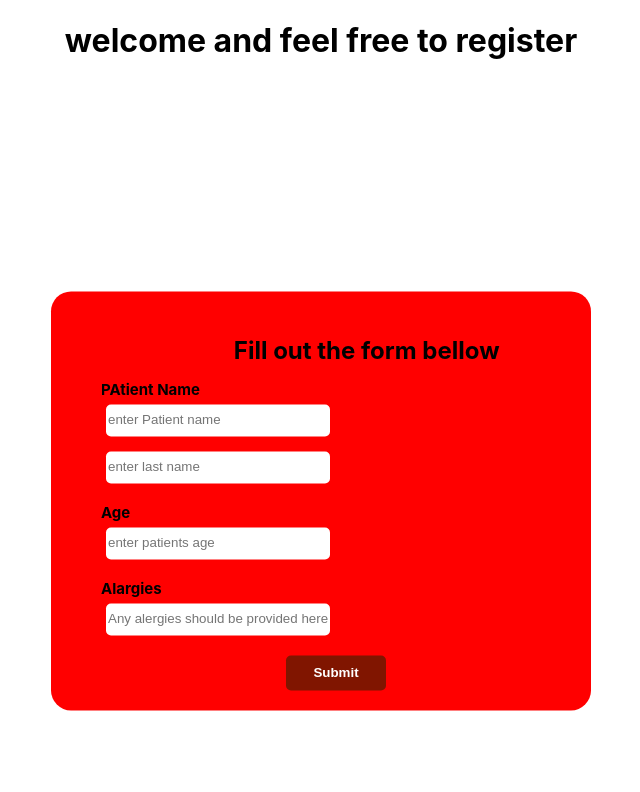
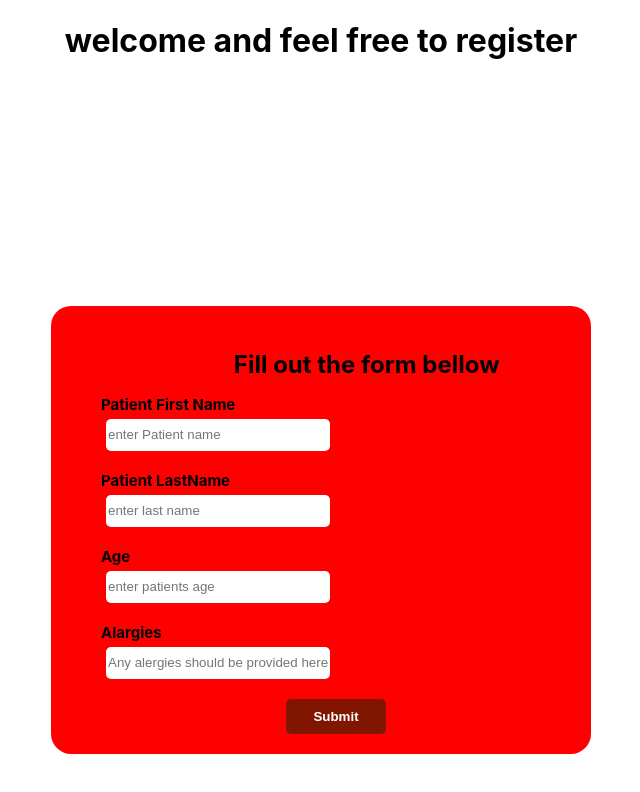
Before and after one commit to Kris-Ekiteles/Hospital-system, a React (Create React App) app: page /Registration in a window 1280 px wide. Shown: the top 792 px of the page, without its empty margins (319-959 px from the left). Built offline with nearby package versions, Linux system fonts and the light colour scheme.

Commit message:
masked form content inside a div

```diff
--- a/src/Pages/Registration.js
+++ b/src/Pages/Registration.js
@@ -7,9 +7,10 @@ const Registration = () => {
       <form action="#">
         <div className="form-group">
           <h2>Fill out the form bellow</h2>
-        <label for="name">PAtient Name</label>
+        <label for="name">Patient First Name</label>
         <input type="text" placeholder='enter Patient name' id='name' />
-        <input type="text" placeholder='enter last name' id='name' />
+        <label for="lastName">Patient LastName</label>
+        <input type="text" placeholder='enter last name' id='lastName' />
         <label for="age">Age</label>
         <input type="number" placeholder='enter patients age' id='age'/>
         <label for="alergy">Alargies</label>
```
